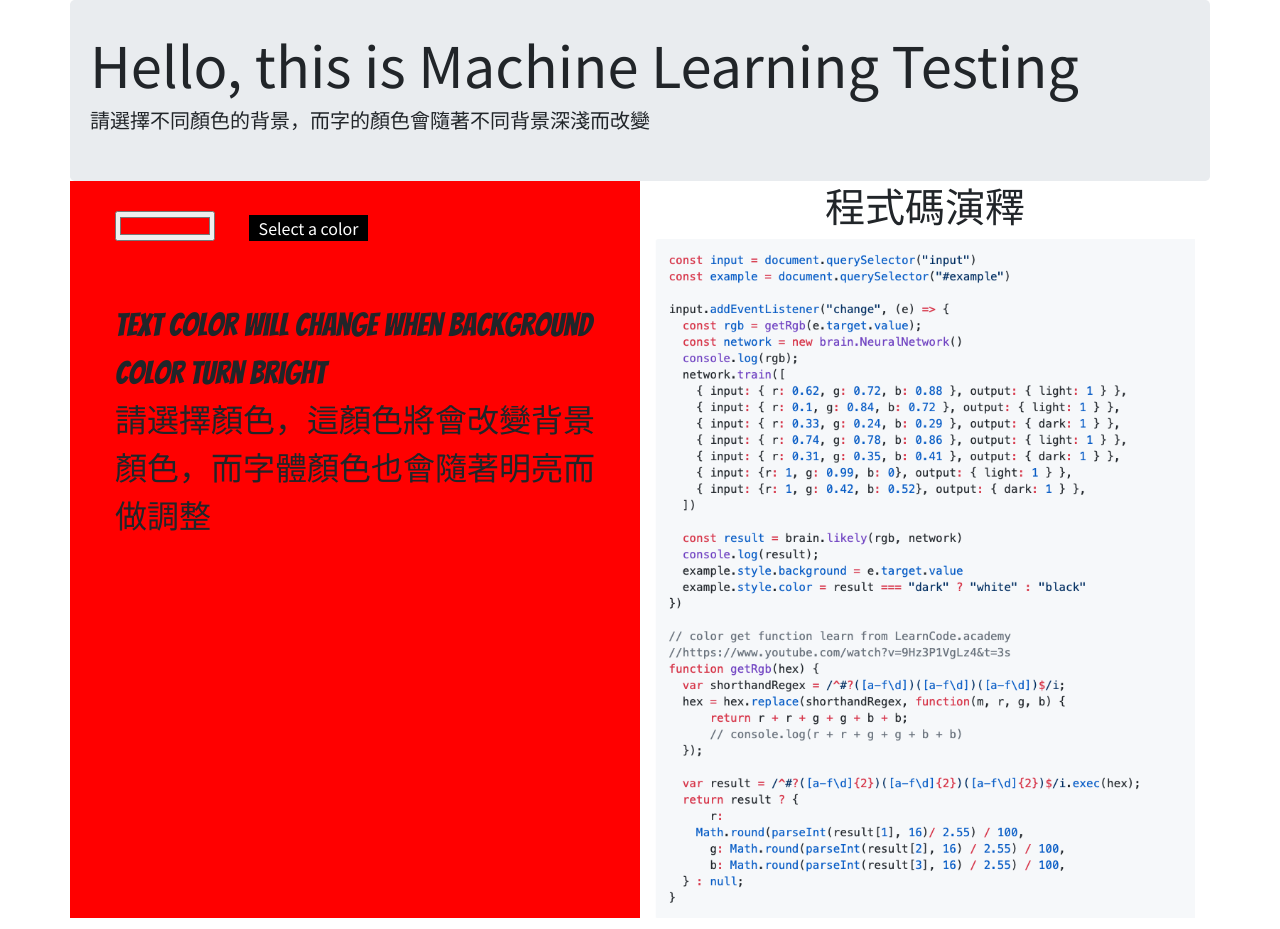
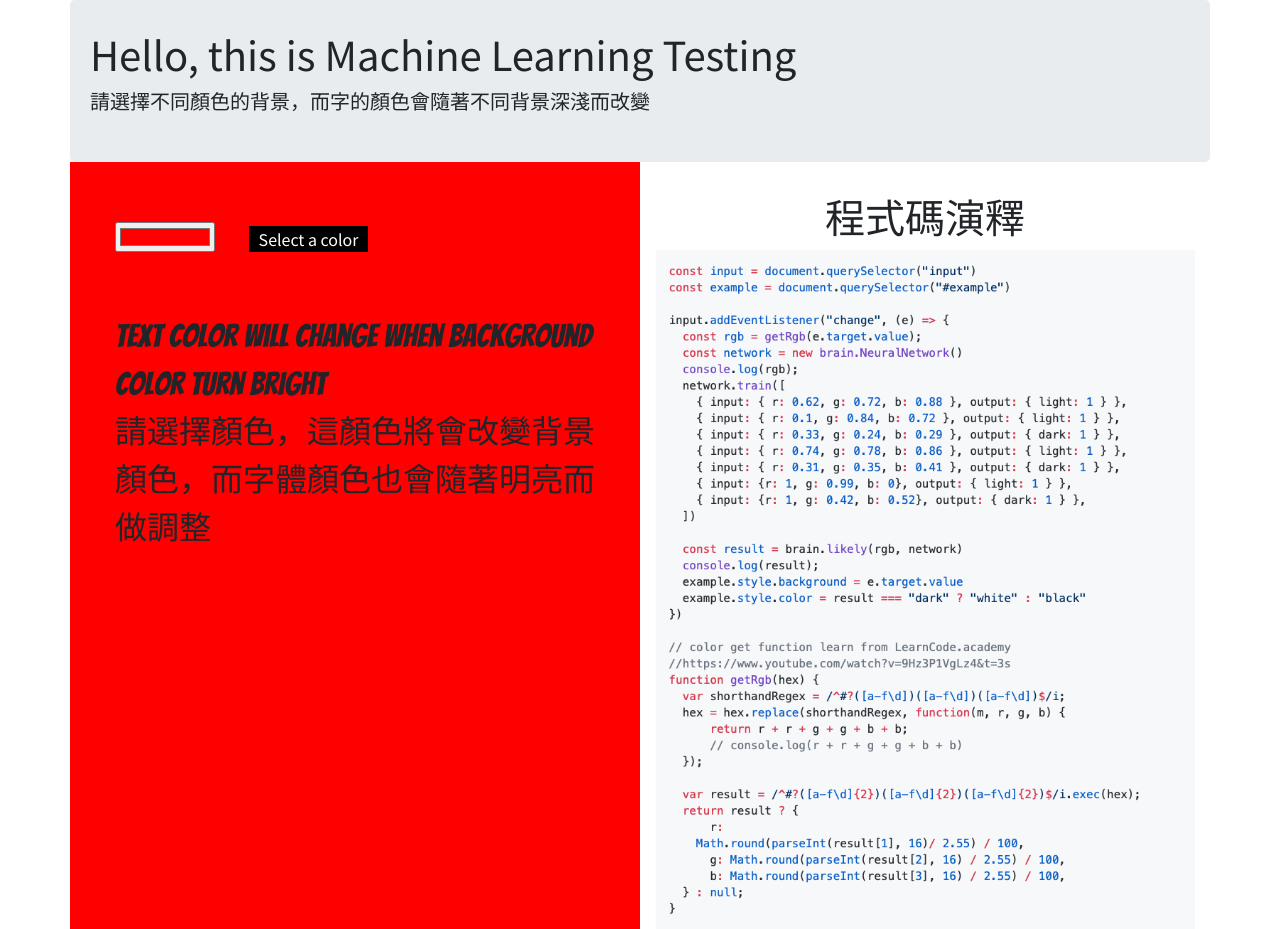
Before and after one commit to alec0123321/MachineLearningColor, a plain HTML site: page index.html in a window 1280 px wide. Drawn offline with nearby package versions, Linux system fonts and the light colour scheme; a web font is replaced by a local one.

Commit message:
fix text size

```diff
--- a/css/style.css
+++ b/css/style.css
@@ -31,3 +31,10 @@ label {
   font-size: 2rem;
   padding: 30px 30px;
   font-family: 'Bangers', cursive; }
+
+.topdown {
+  padding-top: 30px; }
+
+@media screen and (max-width: 768px) {
+  .area {
+    font-size: 1rem; } }
--- a/index.html
+++ b/index.html
@@ -18,7 +18,7 @@
     <div class="container">
         <div class="row">
             <div class="jumbotron">
-                <h1 class="display-4">Hello, this is Machine Learning Testing</h1>
+                <h1>Hello, this is Machine Learning Testing</h1>
                 <p class="lead">請選擇不同顏色的背景，而字的顏色會隨著不同背景深淺而改變</p>
 
             </div>
@@ -26,7 +26,7 @@
     </div>
     <div class="container">
         <div class="row">
-            <div class="col-md-6 box" id="examples">
+            <div class="col-md-6 box topdown" id="examples">
                 <input type="color" value="#ff0000" id="input" />
                 <label for="input">Select a color</label>
 
@@ -35,7 +35,7 @@
                     請選擇顏色，這顏色將會改變背景顏色，而字體顏色也會隨著明亮而做調整
                 </div>
             </div>
-            <div class="col-md-6">
+            <div class="col-md-6 topdown">
                 <h1 class="display-5 text-center">程式碼演釋</h1>
                 <img src="./demo.png" alt="" class="demoPic">
             </div>
```
